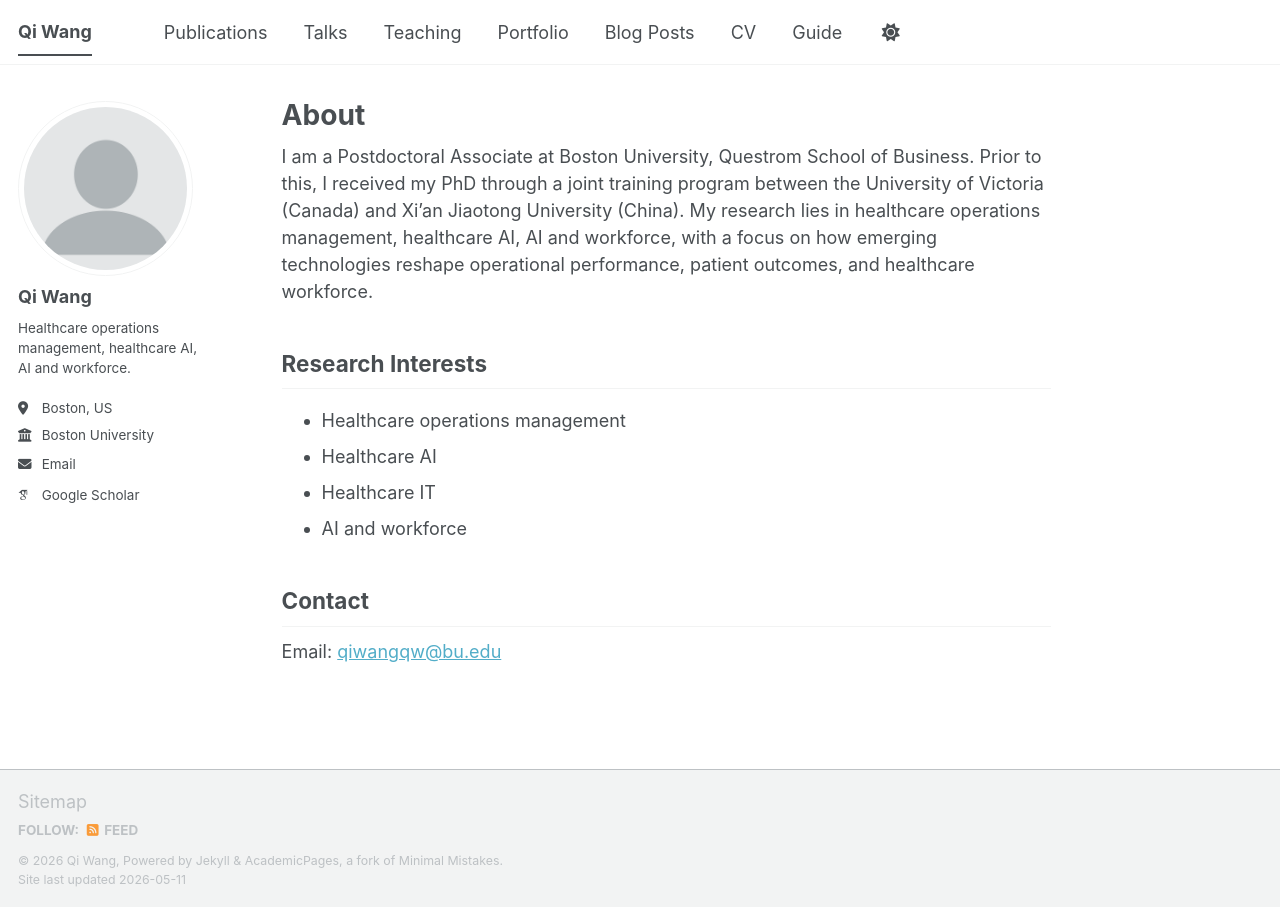
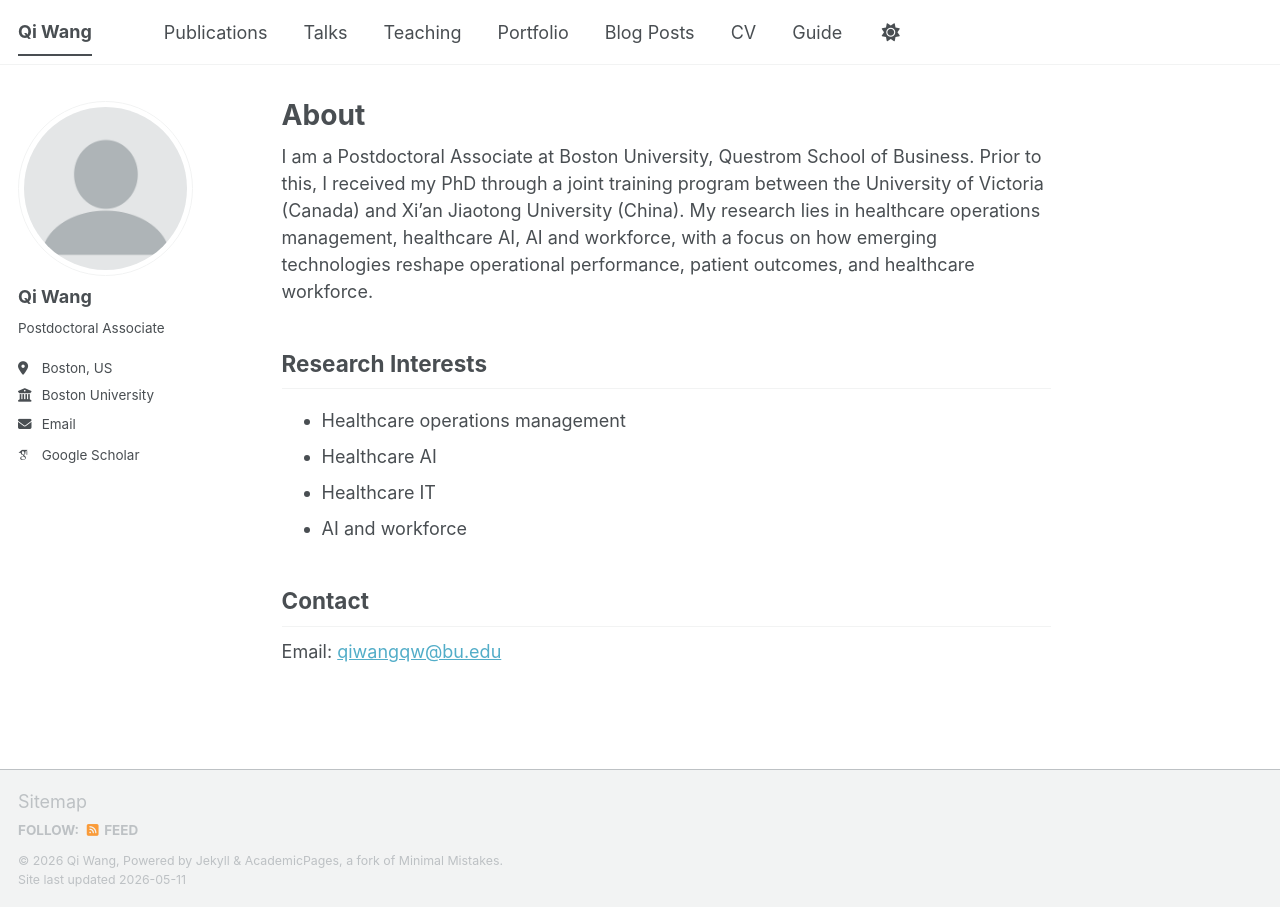
Before and after one commit to qiwang-katherine/qiwang-katherine.github.io, a Jekyll site: the page built from _pages/about.md, in a window 1280 px wide. Built offline with Jekyll 4.4.1, drawn with Linux system fonts in a browser that asks for light colours; some web fonts are replaced; a script bundle is joined from its source files by our own code; library files that are not in the unit come from our copies.

Commit message:
config.yml

```diff
--- a/_config.yml
+++ b/_config.yml
@@ -14,7 +14,7 @@ author:
   avatar           : "profile.png"
   name             : "Qi Wang"
   pronouns         :
-  bio              : "Healthcare operations management, healthcare AI, AI and workforce."
+  bio              : "Postdoctoral Associate"
   location         : "Boston, US"
   employer         : "Boston University"
   uri              :
```
